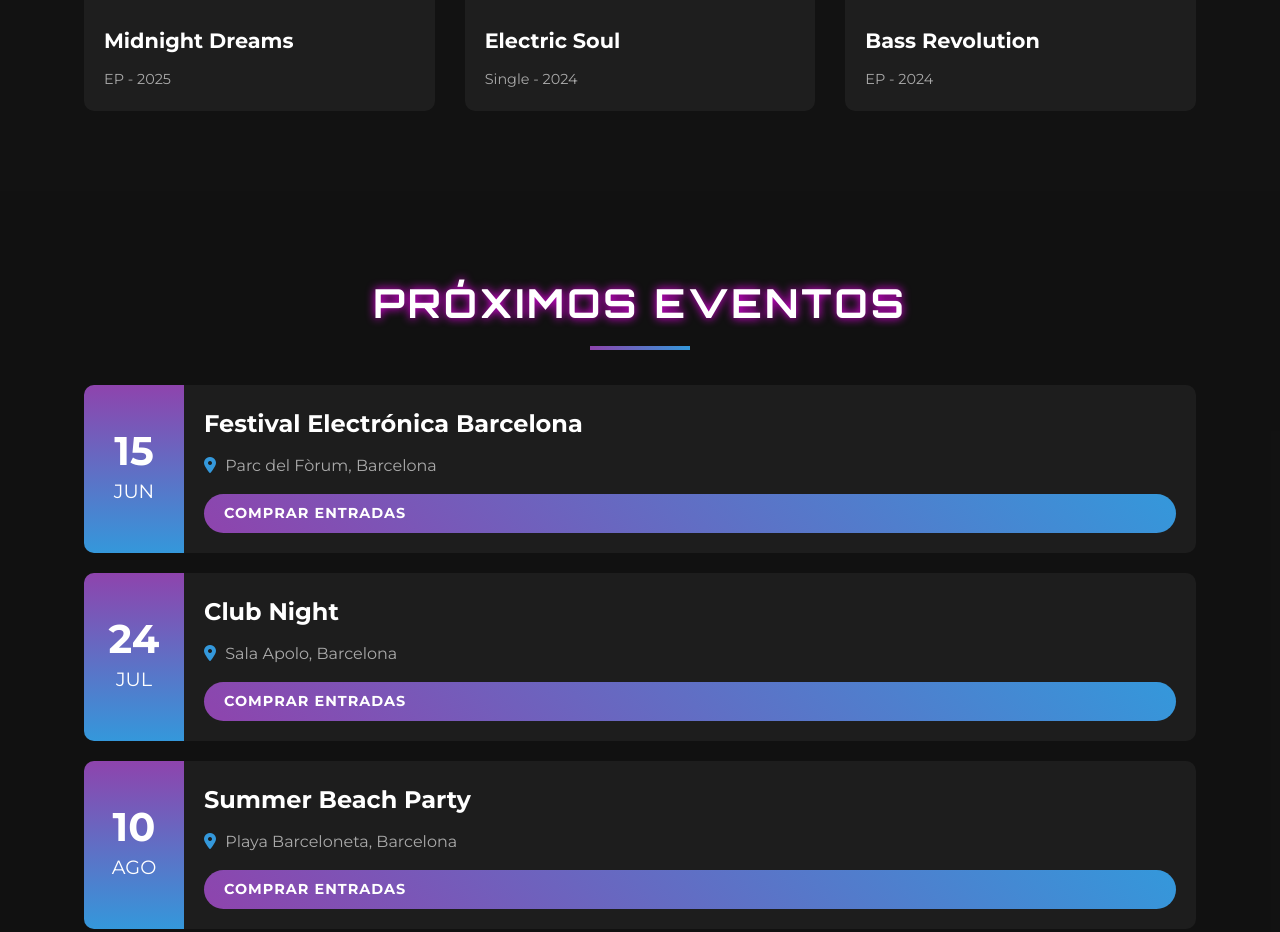
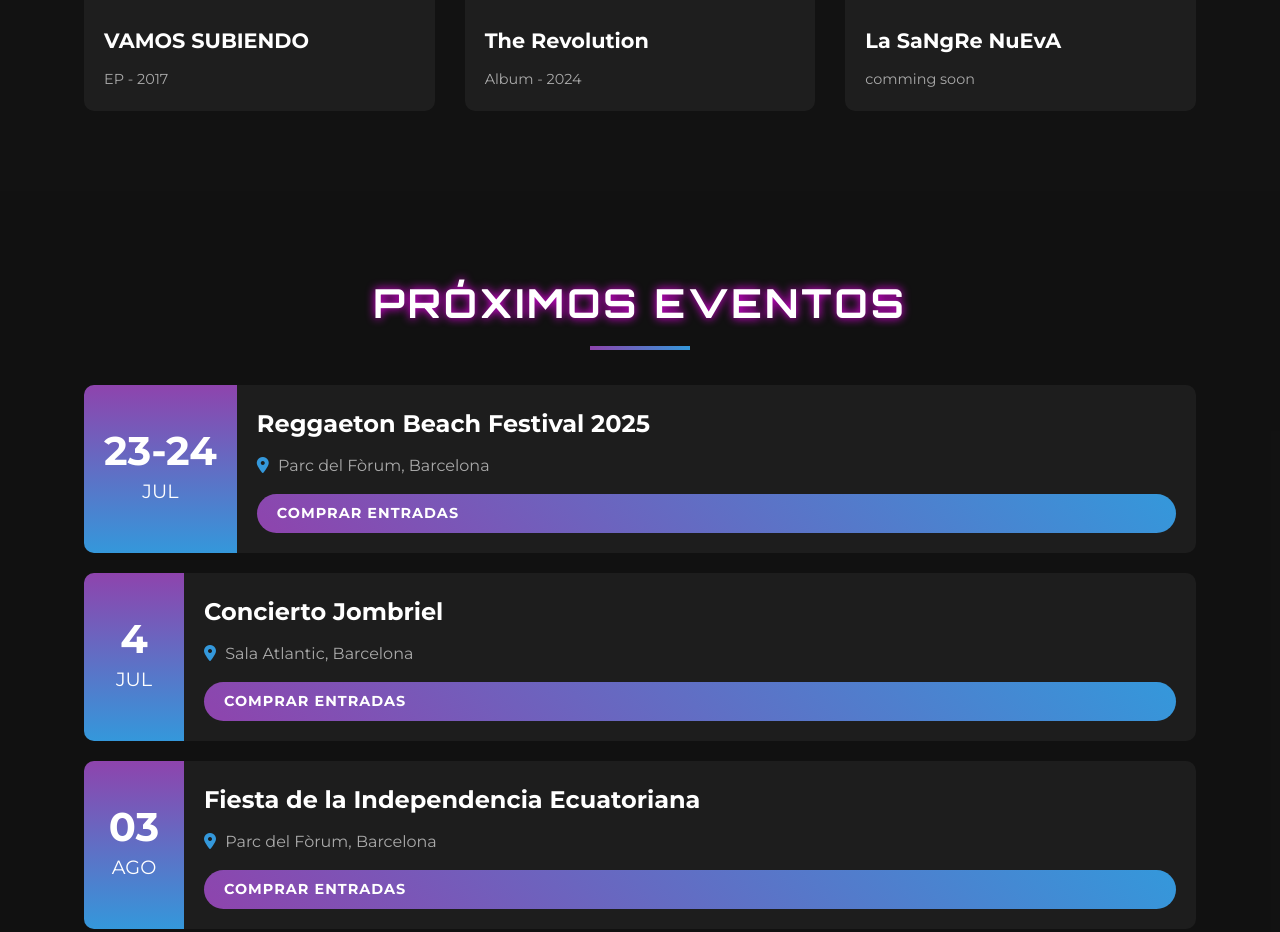
Before and after one commit to st3venn/elmeuprojectes, a plain HTML site: page index.html in a window 1280 px wide. Shown: the part 1348-2280 px from the top of the page. Drawn offline with Linux system fonts and the light colour scheme; placeholder pictures from the web are drawn by us.

Commit message:
modificat:	  biografia.html 	modificat:	  eventos.html

```diff
--- a/index.html
+++ b/index.html
@@ -3,7 +3,7 @@
 <head>
     <meta charset="UTF-8">
     <meta name="viewport" content="width=device-width, initial-scale=1.0">
-    <title>DJ MASTER | Página Oficial</title>
+    <title>DJ STEVEN | Página Oficial</title>
     <link rel="stylesheet" href="styles.css">
     <!-- Google Fonts -->
     <link rel="preconnect" href="https://fonts.googleapis.com">
@@ -40,7 +40,7 @@
         <div class="container">
             <div class="hero-content">
                 <h2 class="animated-text">LA MÚSICA MUEVE EL MUNDO</h2>
-                <p>Experiencia única en la cabina con el mejor sonido electrónico</p>
+                <p> Experiencia unica con el unico que puede</p>
                 <a href="#eventos" class="btn">PRÓXIMOS SHOWS</a>
             </div>
         </div>
@@ -56,38 +56,39 @@
             <div class="release-grid">
                 <article class="release-card">
                     <div class="release-img">
-                        <img src="https://via.placeholder.com/300x300" alt="Lanzamiento 1">
+                        <img src="https://via.placeholder.com/300x300" alt="">
                         <div class="play-overlay">
                             <i class="fas fa-play"></i>
                         </div>
                     </div>
                     <div class="release-info">
-                        <h3>Midnight Dreams</h3>
-                        <p>EP - 2025</p>
+                        <h3>VAMOS SUBIENDO</h3>
+
+                        <p>EP - 2017</p>
                     </div>
                 </article>
                 <article class="release-card">
                     <div class="release-img">
-                        <img src="https://via.placeholder.com/300x300" alt="Lanzamiento 2">
+                        <img src="https://via.placeholder.com/300x300" alt="">
                         <div class="play-overlay">
                             <i class="fas fa-play"></i>
                         </div>
                     </div>
                     <div class="release-info">
-                        <h3>Electric Soul</h3>
-                        <p>Single - 2024</p>
+                        <h3>The Revolution</h3>
+                        <p>Album - 2024</p>
                     </div>
                 </article>
                 <article class="release-card">
                     <div class="release-img">
-                        <img src="https://via.placeholder.com/300x300" alt="Lanzamiento 3">
+                        <img src="https://via.placeholder.com/300x300" alt="">
                         <div class="play-overlay">
                             <i class="fas fa-play"></i>
                         </div>
                     </div>
                     <div class="release-info">
-                        <h3>Bass Revolution</h3>
-                        <p>EP - 2024</p>
+                        <h3>La SaNgRe NuEvA</h3>
+                        <p>comming soon</p>
                     </div>
                 </article>
             </div>
@@ -101,34 +102,34 @@
             <div class="events-list">
                 <article class="event-card">
                     <div class="event-date">
-                        <span class="day">15</span>
-                        <span class="month">JUN</span>
+                        <span class="day">23-24</span>
+                        <span class="month">JUL</span>
                     </div>
                     <div class="event-info">
-                        <h3>Festival Electrónica Barcelona</h3>
+                        <h3>Reggaeton Beach Festival 2025</h3>
                         <p class="location"><i class="fas fa-map-marker-alt"></i> Parc del Fòrum, Barcelona</p>
+                        <a href="https://reggaetonbeachfestival.com/es/festivales/summer/barcelona" class="btn btn-small">COMPRAR ENTRADAS</a>
+                    </div>
+                </article>
+                <article class="event-card">
+                    <div class="event-date">
+                        <span class="day">4</span>
+                        <span class="month">JUL</span>
+                    </div>
+                    <div class="event-info">
+                        <h3>Concierto Jombriel</h3>
+                        <p class="location"><i class="fas fa-map-marker-alt"></i> Sala Atlantic, Barcelona</p>
                         <a href="#" class="btn btn-small">COMPRAR ENTRADAS</a>
                     </div>
                 </article>
                 <article class="event-card">
                     <div class="event-date">
-                        <span class="day">24</span>
-                        <span class="month">JUL</span>
-                    </div>
-                    <div class="event-info">
-                        <h3>Club Night</h3>
-                        <p class="location"><i class="fas fa-map-marker-alt"></i> Sala Apolo, Barcelona</p>
-                        <a href="#" class="btn btn-small">COMPRAR ENTRADAS</a>
-                    </div>
-                </article>
-                <article class="event-card">
-                    <div class="event-date">
-                        <span class="day">10</span>
+                        <span class="day">03</span>
                         <span class="month">AGO</span>
                     </div>
                     <div class="event-info">
-                        <h3>Summer Beach Party</h3>
-                        <p class="location"><i class="fas fa-map-marker-alt"></i> Playa Barceloneta, Barcelona</p>
+                        <h3>Fiesta de la Independencia Ecuatoriana</h3>
+                        <p class="location"><i class="fas fa-map-marker-alt"></i> Parc del Fòrum, Barcelona</p>
                         <a href="#" class="btn btn-small">COMPRAR ENTRADAS</a>
                     </div>
                 </article>
@@ -199,7 +200,7 @@
         <div class="container">
             <div class="footer-content">
                 <div class="footer-logo">
-                    <h2>DJ MASTER</h2>
+                    <h2>DJ STEVEN</h2>
                     <p>La música es mi pasión</p>
                 </div>
                 <div class="footer-links">
@@ -221,7 +222,7 @@
                 </div>
             </div>
             <div class="footer-bottom">
-                <p>&copy; 2025 DJ MASTER. Todos los derechos reservados.</p>
+                <p>&copy; 2025 DJ STEVEN. Todos los derechos reservados.</p>
             </div>
         </div>
     </footer>
```
Also changed, not shown: styles.css (indentation only).
